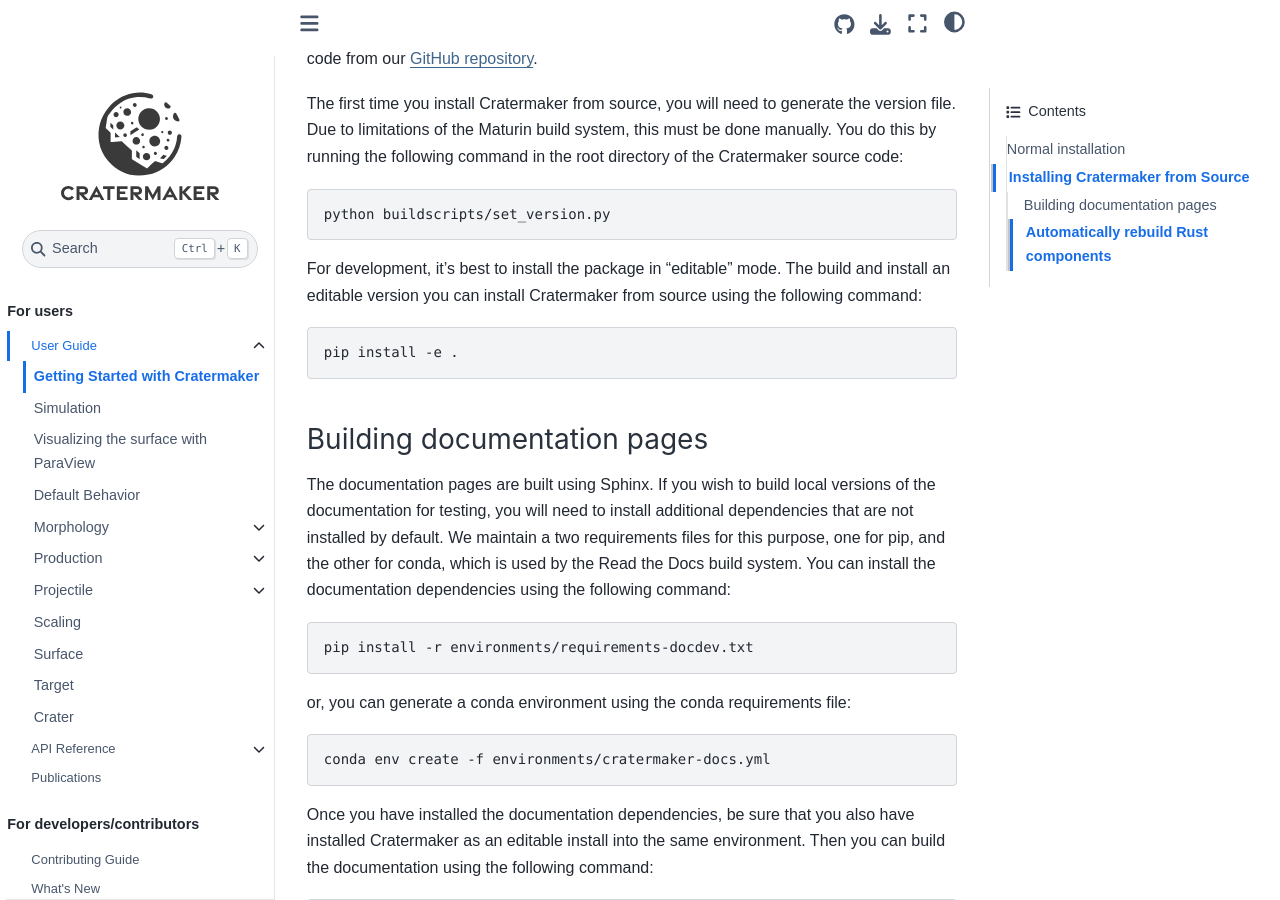
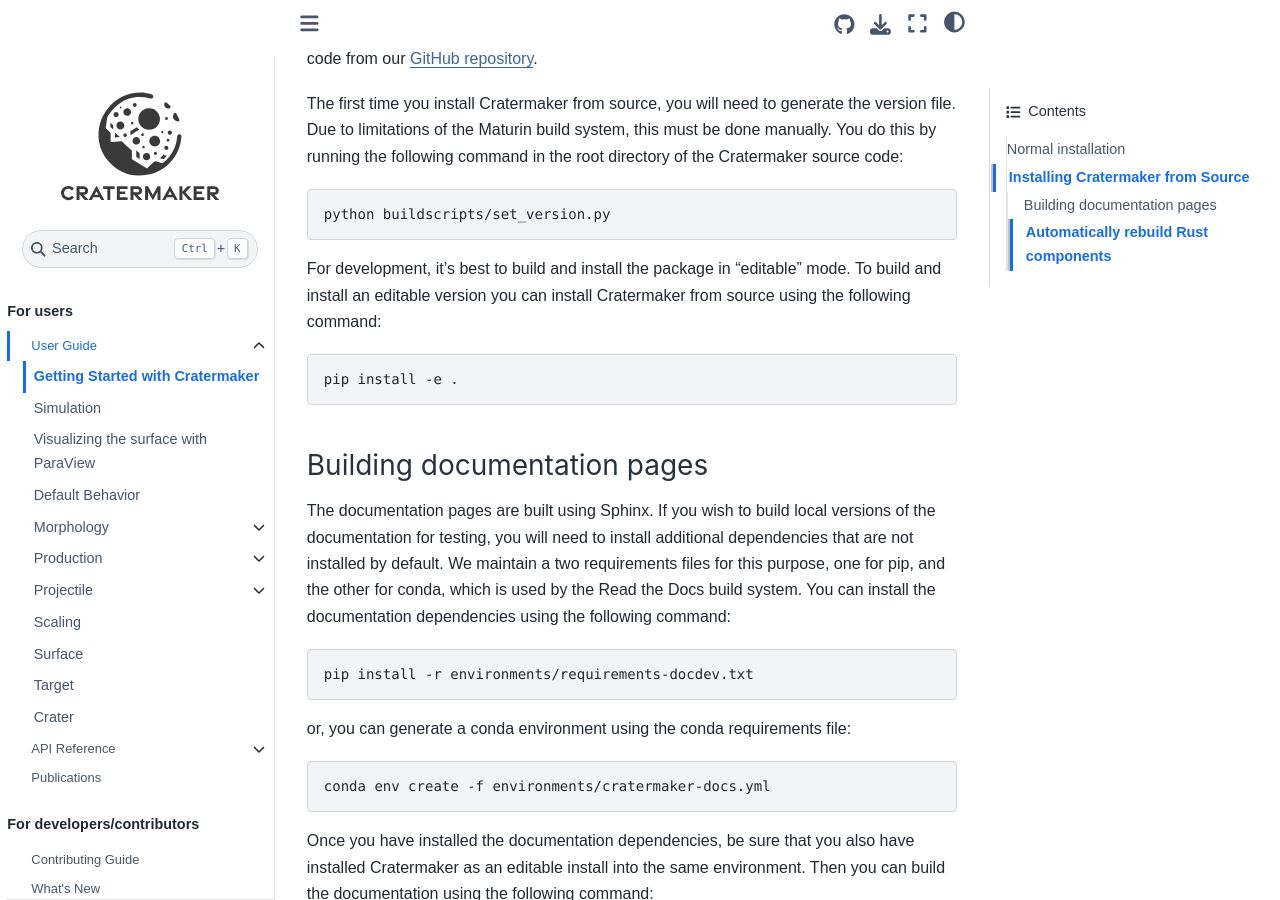
Before and after one commit to MintonGroup/cratermaker, a Sphinx documentation site: the page built from docs/user-guide/installation.rst, in a window 1280 px wide and 900 px high, scrolled down 1030 px. Built offline with Sphinx 7.4.7 and the Sphinx Book theme 1.1.4, drawn with Linux system fonts in a browser that asks for light colours; pages that are not in the unit, such as notebooks, are missing from menus; the version number is read from the project's files by our own code.

Commit message:
Improved wording

```diff
--- a/docs/user-guide/installation.rst
+++ b/docs/user-guide/installation.rst
@@ -38,7 +38,7 @@ The first time you install Cratermaker from source, you will need to generate th
 
     python buildscripts/set_version.py
 
-For development, it's best to install the package in "editable" mode. The build and install an editable version you can install Cratermaker from source using the following command:
+For development, it's best to build and install the package in "editable" mode. To build and install an editable version you can install Cratermaker from source using the following command:
 
 .. code-block:: bash
 
```
